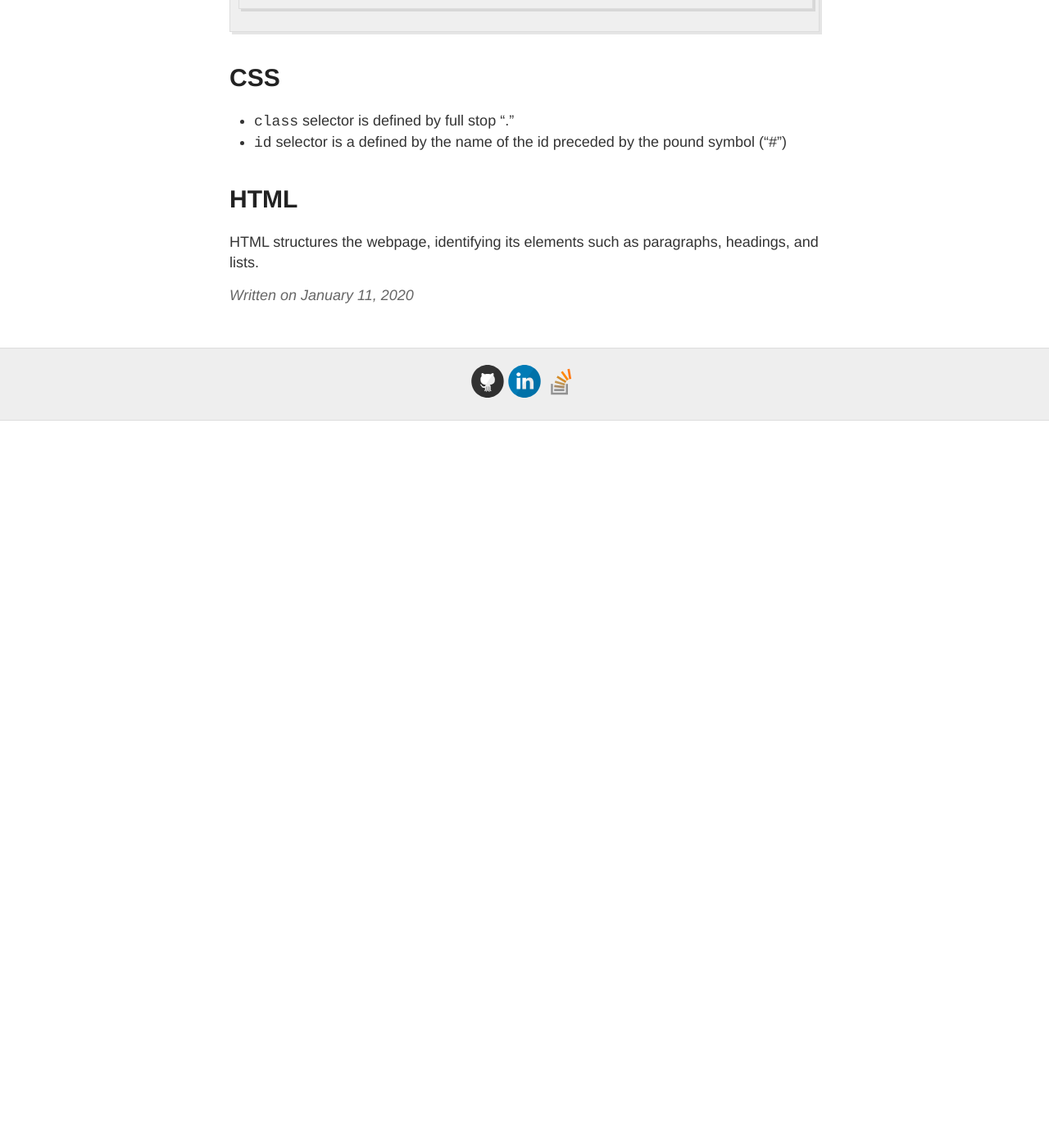
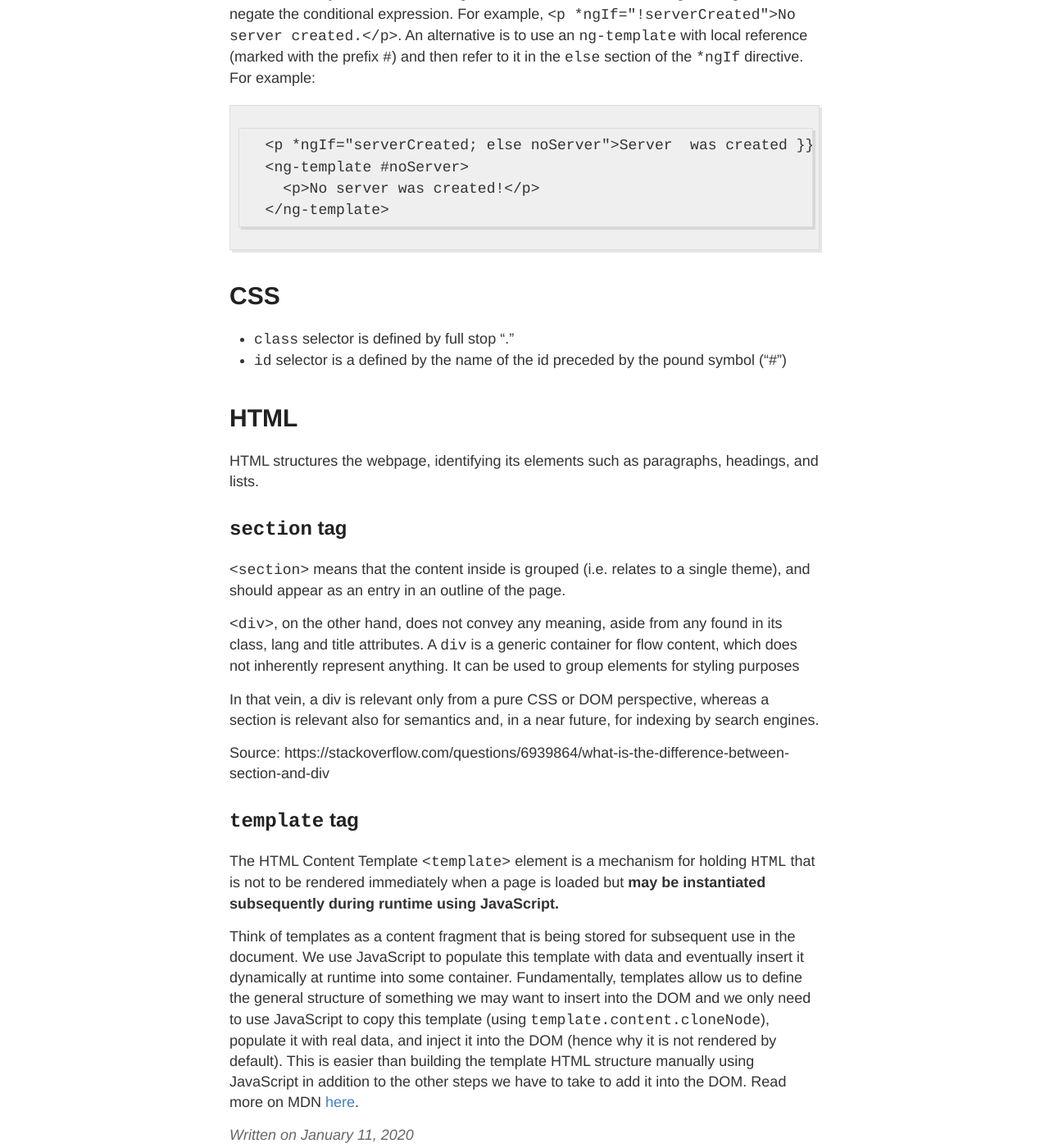
Before and after one commit to gutucristian/gutucristian.github.io, a Jekyll site: the page built from _posts/2020-01-11-Front-End-Development.md, in a window 1280 px wide and 1400 px high, scrolled down 4714 px. Shown: the whole window at 82% size. Built offline with Jekyll 4.4.1, drawn with Linux system fonts in a browser that asks for light colours; our own code applies the rules of GitHub Pages for plain Markdown files; before the commit the page ends 5227 px from its top, so only the background shows below that; some of the changed text lies outside the part shown.

Commit message:
Update 2020-01-11-Front-End-Development.md

```diff
--- a/_posts/2020-01-11-Front-End-Development.md
+++ b/_posts/2020-01-11-Front-End-Development.md
@@ -78,6 +78,14 @@ Sources:
 1. https://stackoverflow.com/questions/7087331/what-is-the-meaning-of-polyfills-in-html5
 2. https://www.programmerinterview.com/html5/html5-polyfill/
 
+**null vs undefined**
+
+`undefined`: used when a variable has been declared but has not yet been assigned a value
+
+`null`: null is an assignment value -- it can be assigned to a variable as a representation of no value.
+
+`undefined` is a type itself (`undefined`) and `null` is an object. Unassigned variables are initialized by JavaScript with a default value of `undefined`. JavaScript never sets a value to `null`. That must be done programmatically [source](https://blog.ajaymatharu.com/javascript-difference-between-undefined-and-null/).
+
 # Angular 8
 
 Below is my personal notes regarding the Angular Web framework (namely, Angular 8).
@@ -139,3 +147,19 @@ The easiest way to construct an `*ngIf` with an `else` is to use the regular `*n
 # HTML
 
 HTML structures the webpage, identifying its elements such as paragraphs, headings, and lists.
+
+## `section` tag
+
+`<section>` means that the content inside is grouped (i.e. relates to a single theme), and should appear as an entry in an outline of the page.
+
+`<div>`, on the other hand, does not convey any meaning, aside from any found in its class, lang and title attributes. A `div` is a generic container for flow content, which does not inherently represent anything. It can be used to group elements for styling purposes
+
+In that vein, a div is relevant only from a pure CSS or DOM perspective, whereas a section is relevant also for semantics and, in a near future, for indexing by search engines.
+
+Source: https://stackoverflow.com/questions/6939864/what-is-the-difference-between-section-and-div
+
+## `template` tag
+
+The HTML Content Template `<template>` element is a mechanism for holding `HTML` that is not to be rendered immediately when a page is loaded but **may be instantiated subsequently during runtime using JavaScript.**
+
+Think of templates as a content fragment that is being stored for subsequent use in the document. We use JavaScript to populate this template with data and eventually insert it dynamically at runtime into some container. Fundamentally, templates allow us to define the general structure of something we may want to insert into the DOM and we only need to use JavaScript to copy this template (using `template.content.cloneNode`), populate it with real data, and inject it into the DOM (hence why it is not rendered by default). This is easier than building the template HTML structure manually using JavaScript in addition to the other steps we have to take to add it into the DOM. Read more on MDN [here](https://developer.mozilla.org/en-US/docs/Web/HTML/Element/template).
```
